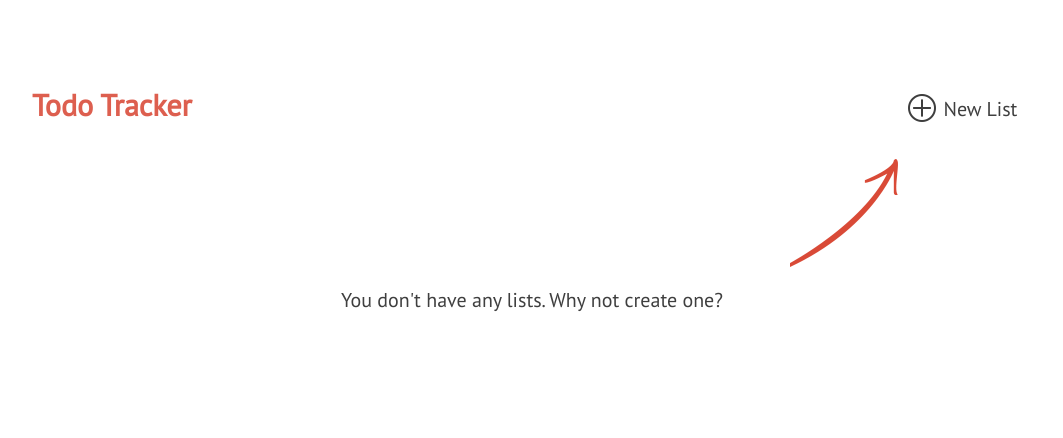
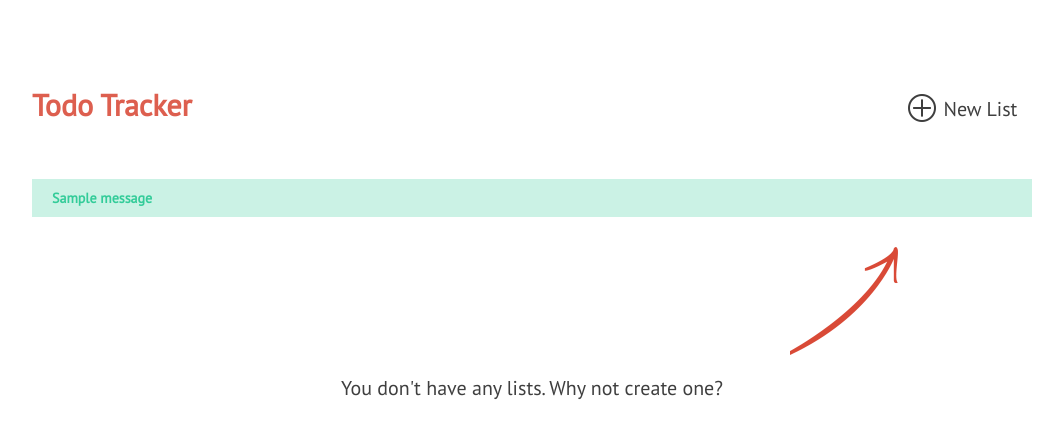
Before and after one commit to thaddeuspearson/LS-PY175, a Flask app: page /lists in a window 1280 px wide. Shown: the top 438 px of the page, without its empty margins (108-1171 px from the left). Run offline with Flask 3, Linux system fonts and the light colour scheme; one stand-in notice (Sample message) is shown.

Commit message:
add success flash when a new list is created

```diff
--- a/todo_starter/app.py
+++ b/todo_starter/app.py
@@ -1,5 +1,6 @@
 from uuid import uuid4
 from flask import (
+    flash,
     Flask,
     redirect,
     render_template,
@@ -43,6 +44,7 @@ def create_list():
         "todos": []
     })
     session.modified = True
+    flash("The list has been created.", "success")
     return redirect(url_for("get_lists"))
 
 
--- a/todo_starter/templates/lists.html
+++ b/todo_starter/templates/lists.html
@@ -1,6 +1,16 @@
 {% extends "layout.html" %}
 
 {% block content %}
+    {% with messages = get_flashed_messages(with_categories=True) %}
+        {% if messages %}
+            {% for category, message in messages %}
+                <div class="flash {{ category }}">
+                    <p>{{ message }}</p>
+                </div>
+            {% endfor %}
+        {% endif %}
+    {% endwith %}
+
     {% if lists %}
         <ul id="lists">
             {% for lst in lists %}
```
